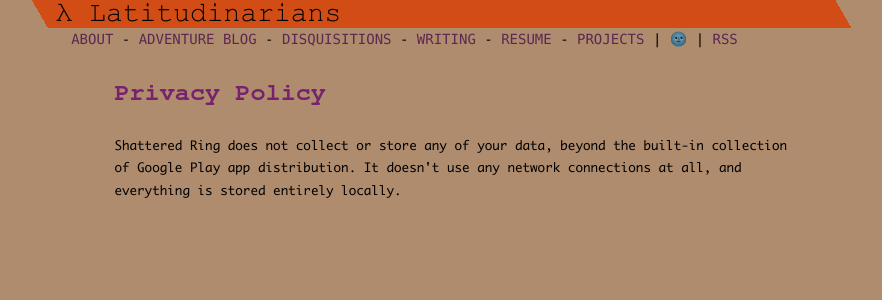
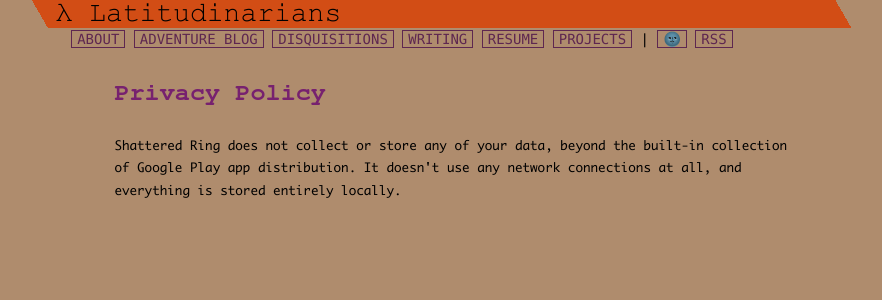
Before and after one commit to nathan-contino/nathan-contino.github.io, a Jekyll site: the page built from privacy-policy.md, in a window 1280 px wide and 900 px high. Shown: the top 300 px of the window, without its empty margins (180-1062 px from the left). Built offline with Jekyll 4.4.1, drawn with Linux system fonts in a browser that asks for light colours.

Commit message:
Make menus look nicer on mobile and desktop

```diff
--- a/_layouts/default.html
+++ b/_layouts/default.html
@@ -39,12 +39,12 @@
         </div>
       </div>
       <menu>
-        <a href="/">ABOUT</a> -
-        <a href="/blog/">ADVENTURE BLOG</a> -
-        <a href="/techblog/">DISQUISITIONS</a> -
-        <a href="/writing/">WRITING</a> -
-        <a href="/resume/">RESUME</a> -
-        <a href="/projects/">PROJECTS</a> | <a alt="toggle site theme" title="toggle site theme" id="theme-toggle" onclick="var theme = localStorage.getItem('theme'); if (localStorage.getItem('theme') !== null && theme == '🌚' ) { localStorage.setItem('theme', '🌝'); this.innerHTML = '🌚'; } else { localStorage.setItem('theme', '🌚'); this.innerHTML = '🌝'; } document.body.classList.toggle('dark')">🌚</a> <script>var theme = localStorage.getItem('theme'); if (theme !== null || theme == '🌚' ) { document.getElementById("theme-toggle").innerHTML.innerHTML = '🌝';} else { document.getElementById("theme-toggle").innerHTML.innerHTML = '🌚';} </script> |
+        <a href="/">ABOUT</a>
+        <a href="/blog/">ADVENTURE BLOG</a>
+        <a href="/techblog/">DISQUISITIONS</a>
+        <a href="/writing/">WRITING</a>
+        <a href="/resume/">RESUME</a>
+        <a href="/projects/">PROJECTS</a> | <a alt="toggle site theme" title="toggle site theme" id="theme-toggle" onclick="var theme = localStorage.getItem('theme'); if (localStorage.getItem('theme') !== null && theme == '🌚' ) { localStorage.setItem('theme', '🌝'); this.innerHTML = '🌚'; } else { localStorage.setItem('theme', '🌚'); this.innerHTML = '🌝'; } document.body.classList.toggle('dark')">🌚</a> <script>var theme = localStorage.getItem('theme'); if (theme !== null || theme == '🌚' ) { document.getElementById("theme-toggle").innerHTML.innerHTML = '🌝';} else { document.getElementById("theme-toggle").innerHTML.innerHTML = '🌚';} </script>
         <a class="btn btn-rss" href="/feed.xml" target="_blank">RSS</a>
       </menu>
       <mobile-menu>
--- a/_stylesheets/lite.css
+++ b/_stylesheets/lite.css
@@ -304,13 +304,15 @@
   padding-left: 5%;
   padding-right: 5%;
   font-size: 1rem;
-  margin-top: 0%;
+  margin-top: 0px;
   font-family: var(--mono-font);
+  background-color: var(--bg);
 }
 
 menu>a {
-  border:10px;
-  border-color: var(--main);
+  border: 1px solid var(--main);
+  padding-left: 5px;
+  padding-right: 5px;
 }
 
 mobile-menu {
@@ -327,9 +329,10 @@
   line-height: 3rem;
   font-family: var(--mono-font);
   width: 60%;
-  margin-left: auto;
-  justify-content: flex-end;
   right:5%;
+  border-left: 1px solid var(--mainalternative);
+  border-right: 1px solid var(--mainalternative);
+  border-bottom: 1px solid var(--mainalternative);
 }
 
 mobile-menu-toggle {
@@ -363,6 +366,15 @@
   padding: 0;
   margin: 0;
   list-style: none;
+}
+
+mobile-menu ul li {
+  border-top: 1px solid var(--mainalternative);
+}
+
+/* first menu element doesn't need a top border to separate it from anything previous */
+mobile-menu ul > :first-child {
+  border-top: 1px solid var(--menucolor);
 }
 
 mobile-menu input:checked ~ ul{
```
